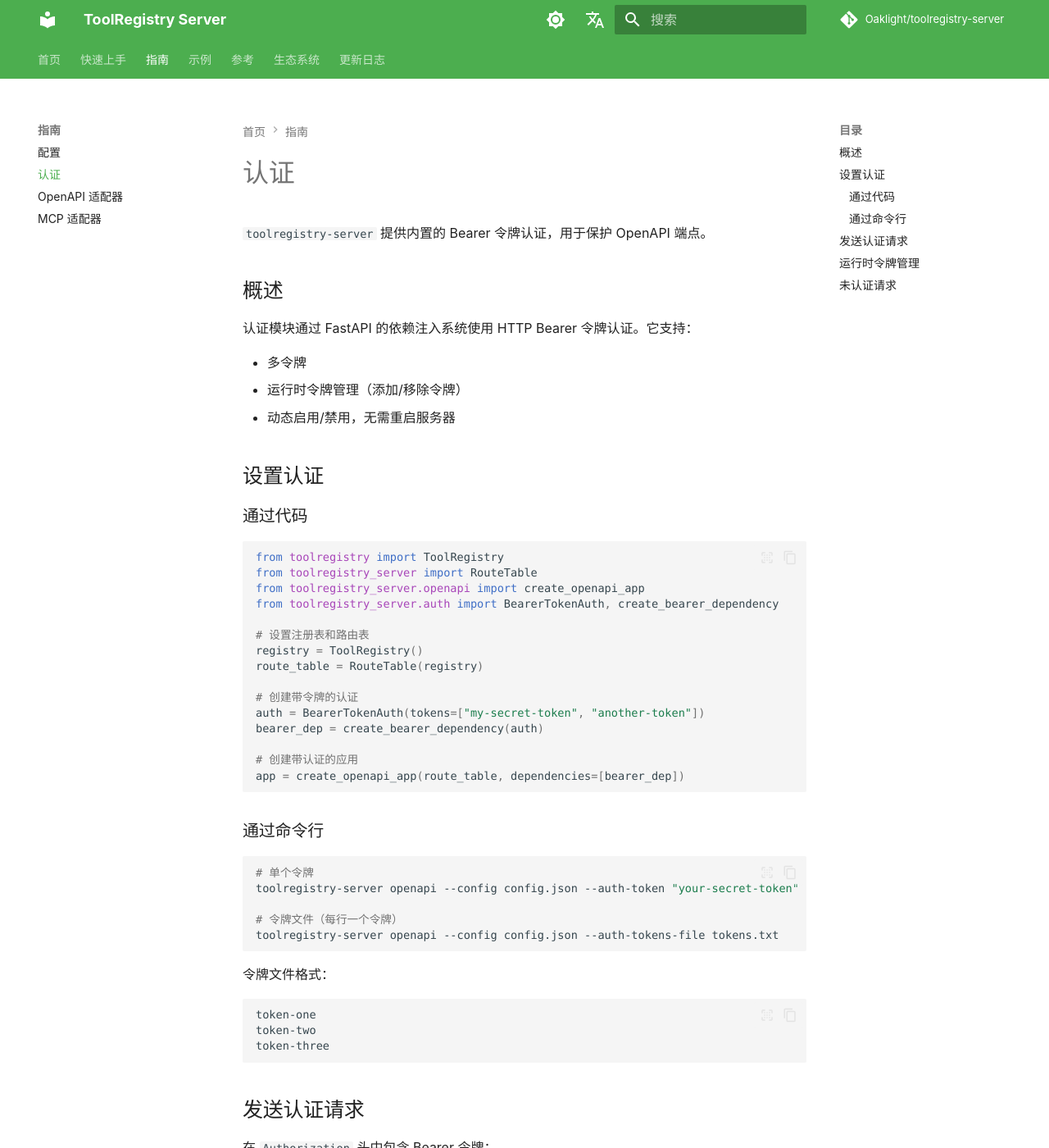
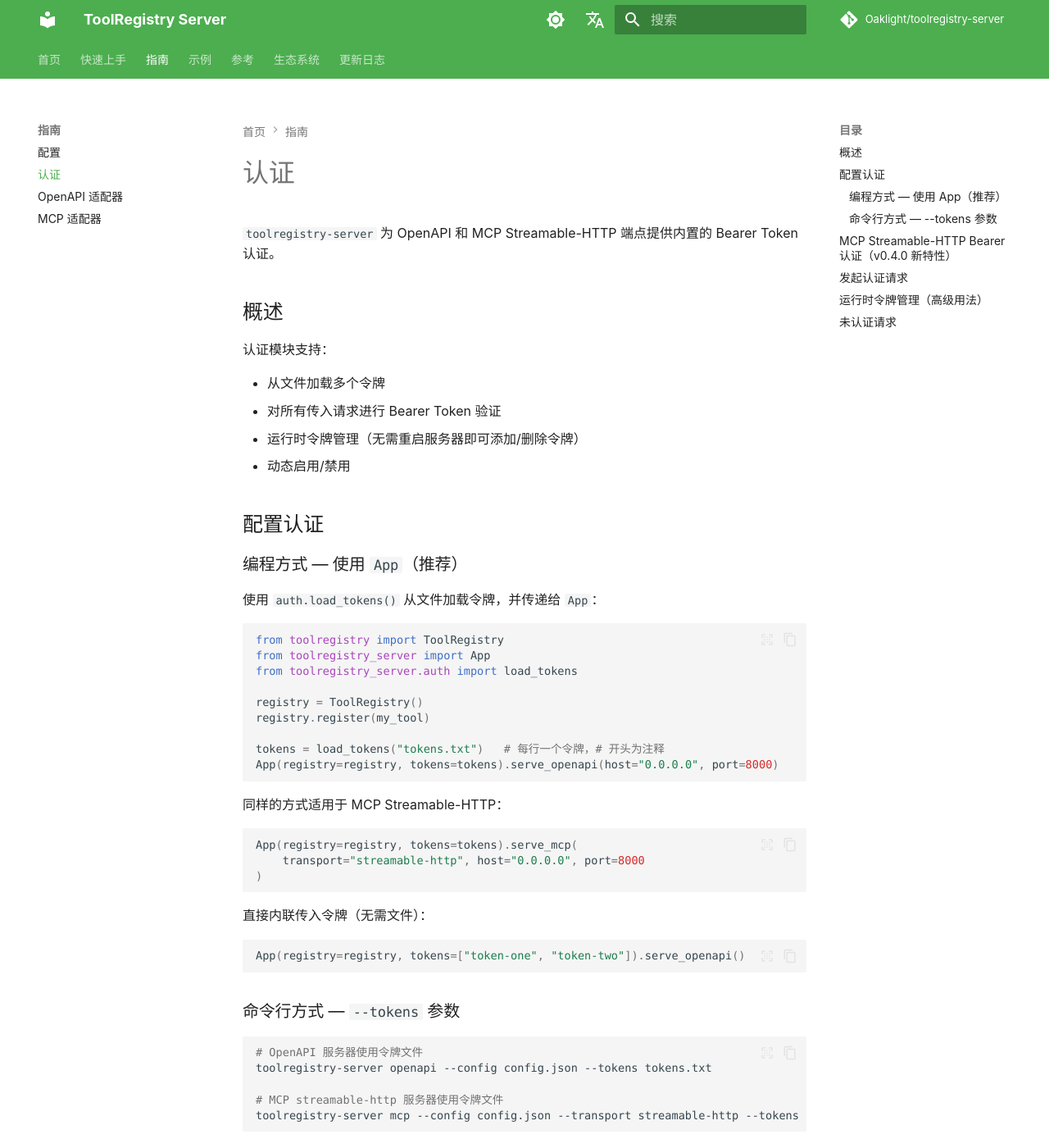
Before and after one commit to Oaklight/toolregistry-server, an MkDocs documentation site: the page built from docs/guides/authentication.md, in a window 1280 px wide and 1400 px high. Shown: the whole window at 82% size. Built offline with MkDocs 1.6.1 and Material for MkDocs 9.7.7, drawn with Linux system fonts in a browser that asks for light colours; some web fonts are replaced; comment, search, counter and statistics services are not loaded; some of the changed text lies outside the part shown.

Commit message:
docs(zh): update authentication guide for v0.4.0 (load_tokens, MCP bearer auth)

````diff
--- a/docs/guides/authentication.md
+++ b/docs/guides/authentication.md
@@ -1,58 +1,84 @@
 # 认证
 
-`toolregistry-server` 提供内置的 Bearer 令牌认证，用于保护 OpenAPI 端点。
+`toolregistry-server` 为 OpenAPI 和 MCP Streamable-HTTP 端点提供内置的 Bearer Token 认证。
 
 ## 概述
 
-认证模块通过 FastAPI 的依赖注入系统使用 HTTP Bearer 令牌认证。它支持：
+认证模块支持：
 
-- 多令牌
-- 运行时令牌管理（添加/移除令牌）
-- 动态启用/禁用，无需重启服务器
+- 从文件加载多个令牌
+- 对所有传入请求进行 Bearer Token 验证
+- 运行时令牌管理（无需重启服务器即可添加/删除令牌）
+- 动态启用/禁用
 
-## 设置认证
+## 配置认证
 
-### 通过代码
+### 编程方式 — 使用 `App`（推荐）
+
+使用 `auth.load_tokens()` 从文件加载令牌，并传递给 `App`：
 
 ```python
 from toolregistry import ToolRegistry
-from toolregistry_server import RouteTable
-from toolregistry_server.openapi import create_openapi_app
-from toolregistry_server.auth import BearerTokenAuth, create_bearer_dependency
+from toolregistry_server import App
+from toolregistry_server.auth import load_tokens
 
-# 设置注册表和路由表
 registry = ToolRegistry()
-route_table = RouteTable(registry)
+registry.register(my_tool)
 
-# 创建带令牌的认证
-auth = BearerTokenAuth(tokens=["my-secret-token", "another-token"])
-bearer_dep = create_bearer_dependency(auth)
-
-# 创建带认证的应用
-app = create_openapi_app(route_table, dependencies=[bearer_dep])
+tokens = load_tokens("tokens.txt")   # 每行一个令牌，# 开头为注释
+App(registry=registry, tokens=tokens).serve_openapi(host="0.0.0.0", port=8000)
 ```
 
-### 通过命令行
+同样的方式适用于 MCP Streamable-HTTP：
+
+```python
+App(registry=registry, tokens=tokens).serve_mcp(
+    transport="streamable-http", host="0.0.0.0", port=8000
+)
+```
+
+直接内联传入令牌（无需文件）：
+
+```python
+App(registry=registry, tokens=["token-one", "token-two"]).serve_openapi()
+```
+
+### 命令行方式 — `--tokens` 参数
 
 ```bash
-# 单个令牌
-toolregistry-server openapi --config config.json --auth-token "your-secret-token"
+# OpenAPI 服务器使用令牌文件
+toolregistry-server openapi --config config.json --tokens tokens.txt
 
-# 令牌文件（每行一个令牌）
-toolregistry-server openapi --config config.json --auth-tokens-file tokens.txt
+# MCP streamable-http 服务器使用令牌文件
+toolregistry-server mcp --config config.json --transport streamable-http --tokens tokens.txt
 ```
 
-令牌文件格式：
+令牌文件格式（每行一个令牌；以 `#` 开头的行被忽略）：
 
 ```
+# 我的 API 令牌
 token-one
 token-two
 token-three
 ```
 
-## 发送认证请求
+## MCP Streamable-HTTP Bearer 认证（v0.4.0 新特性）
 
-在 `Authorization` 头中包含 Bearer 令牌：
+Bearer Token 认证现已支持 MCP Streamable-HTTP 传输，与 OpenAPI 一样。使用相同的 `--tokens` 参数或 `App(tokens=...)` API，无需额外配置。
+
+```bash
+toolregistry-server mcp \
+  --config config.json \
+  --transport streamable-http \
+  --port 8000 \
+  --tokens tokens.txt
+```
+
+客户端使用标准的 `Authorization: Bearer <token>` 请求头连接。
+
+## 发起认证请求
+
+在 `Authorization` 请求头中携带 Bearer Token：
 
 ```bash
 curl -X POST http://localhost:8000/calculator/evaluate \
@@ -61,17 +87,19 @@ curl -X POST http://localhost:8000/calculator/evaluate \
   -d '{"expression": "2 + 3"}'
 ```
 
-## 运行时令牌管理
+## 运行时令牌管理（高级用法）
 
-`BearerTokenAuth` 类支持运行时令牌管理：
+底层的 `BearerTokenAuth` 类支持在不重启服务器的情况下进行运行时令牌管理。这对于需要动态轮换令牌的高级场景非常有用：
 
 ```python
+from toolregistry_server.auth import BearerTokenAuth
+
 auth = BearerTokenAuth(tokens=["initial-token"])
 
 # 添加新令牌
 auth.add_token("new-token")
 
-# 移除令牌
+# 删除令牌
 auth.remove_token("initial-token")
 
 # 完全禁用认证
````
Also changed, not shown: other parts of docs/guides/authentication.md (+2 -2 lines).
